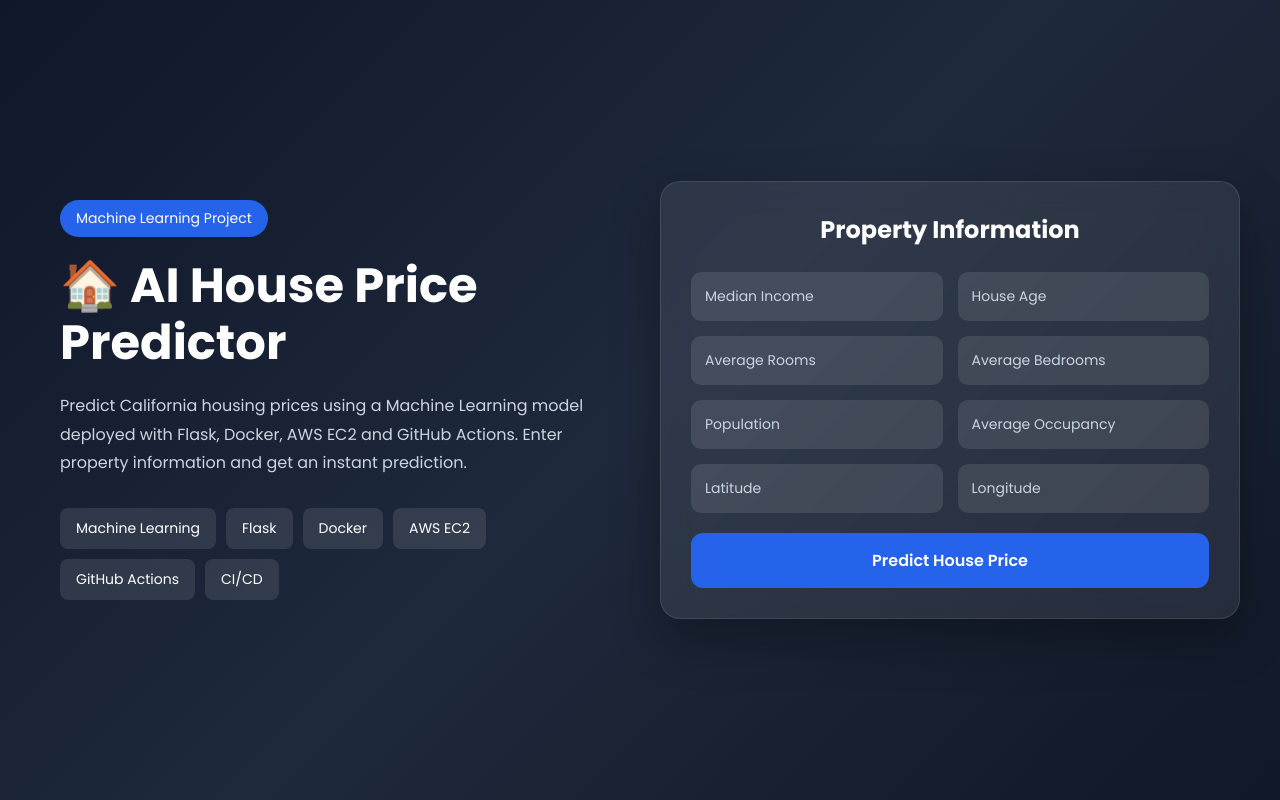
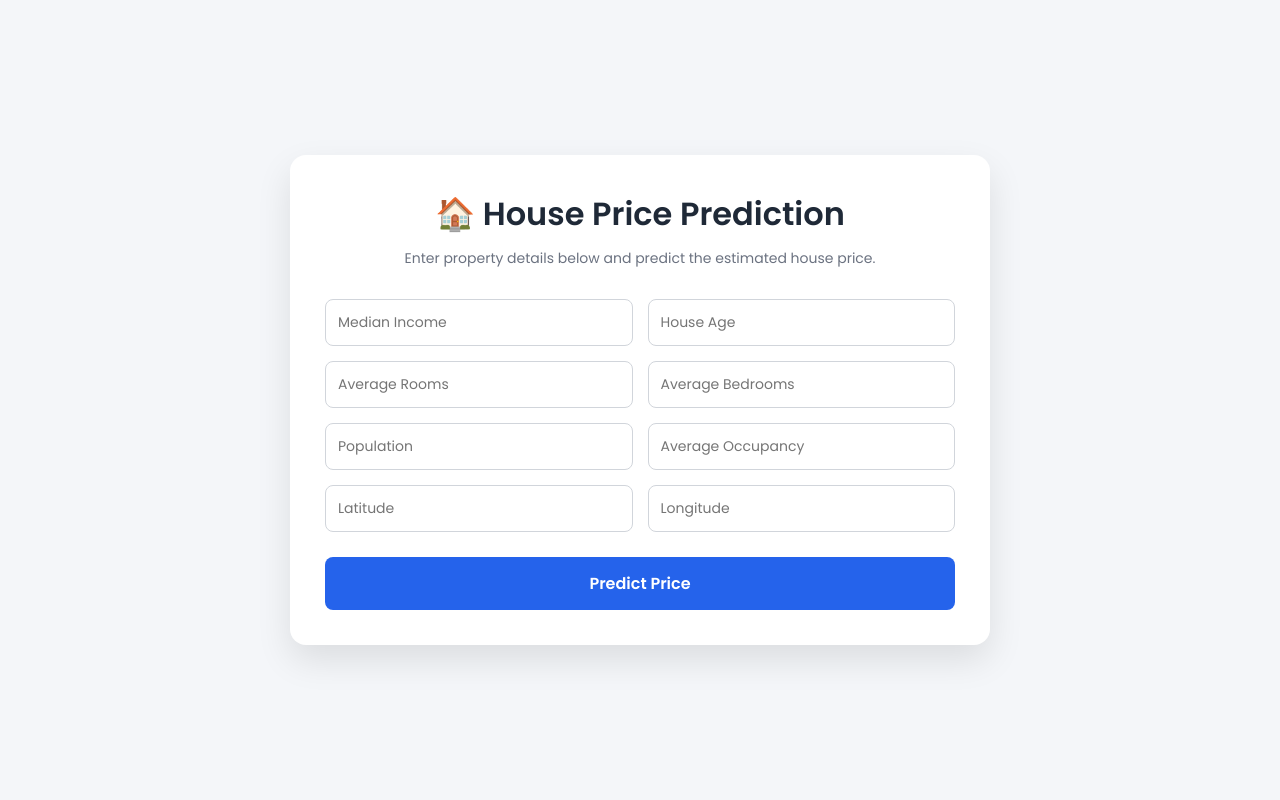
Before and after one commit to mahmoudnajdy/Production-Ready-End-to-End-Machine-Learning-Project-with-Flask-Docker-GitHub-Actions, a Flask app: page / in a window 1280 px wide. Run offline with Flask 3, Linux system fonts and the light colour scheme; parts of the project's set-up code (start-up, migrations or seed data) failed here and were passed over.

Commit message:
firts html file

```diff
--- a/templates/home.html
+++ b/templates/home.html
@@ -1,234 +1,137 @@
+
 <!DOCTYPE html>
+<html lang="en">
 
-<html lang="en">
 <head>
     <meta charset="UTF-8">
     <meta name="viewport" content="width=device-width, initial-scale=1.0">
-    <title>AI House Price Predictor</title>
+    <title>Boston House Price Prediction</title>
 
-
-<link href="https://fonts.googleapis.com/css2?family=Poppins:wght@300;400;500;600;700&display=swap" rel="stylesheet">
+    <link href="https://fonts.googleapis.com/css2?family=Poppins:wght@300;400;500;600&display=swap" rel="stylesheet">
 
     <style>
-
-    *{
-        margin:0;
-        padding:0;
-        box-sizing:border-box;
-        font-family:'Poppins',sans-serif;
+        * {
+            margin: 0;
+            padding: 0;
+            box-sizing: border-box;
+            font-family: 'Poppins', sans-serif;
         }
 
-    body{
-        min-height:100vh;
-        background:linear-gradient(
-            135deg,
-            #0f172a,
-            #1e293b,
-            #111827
-        );
-        display:flex;
-        justify-content:center;
-        align-items:center;
-        padding:30px;
-        color:white;
+        body {
+            background: #f4f6f9;
+            min-height: 100vh;
+            display: flex;
+            justify-content: center;
+            align-items: center;
+            padding: 40px;
         }
 
-    .main-container{
-        width:100%;
-        max-width:1200px;
-        display:grid;
-        grid-template-columns:1fr 1fr;
-        gap:40px;
-        align-items:center;
+        .container {
+            background: white;
+            width: 100%;
+            max-width: 700px;
+            padding: 35px;
+            border-radius: 16px;
+            box-shadow: 0 15px 35px rgba(0, 0, 0, 0.1);
         }
 
-    .left-section{
-        padding:20px;
+        h1 {
+            text-align: center;
+            margin-bottom: 10px;
+            color: #1f2937;
         }
 
-    .badge{
-        display:inline-block;
-        background:#2563eb;
-        padding:8px 16px;
-        border-radius:30px;
-        font-size:14px;
-        margin-bottom:20px;
+        .subtitle {
+            text-align: center;
+            color: #6b7280;
+            margin-bottom: 30px;
+            font-size: 14px;
         }
 
-    .title{
-        font-size:3rem;
-        line-height:1.2;
-        margin-bottom:20px;
+        .form-grid {
+            display: grid;
+            grid-template-columns: repeat(auto-fit, minmax(220px, 1fr));
+            gap: 15px;
         }
 
-    .description{
-        color:#cbd5e1;
-        line-height:1.8;
-        margin-bottom:30px;
+        input {
+            width: 100%;
+            padding: 12px;
+            border: 1px solid #d1d5db;
+            border-radius: 8px;
+            font-size: 14px;
+            transition: 0.3s;
         }
 
-    .tech-stack{
-        display:flex;
-        flex-wrap:wrap;
-        gap:10px;
+        input:focus {
+            border-color: #2563eb;
+            outline: none;
+            box-shadow: 0 0 8px rgba(37, 99, 235, 0.2);
         }
 
-    .tech{
-        background:rgba(255,255,255,0.1);
-        padding:10px 16px;
-        border-radius:8px;
-        font-size:14px;
+        button {
+            width: 100%;
+            margin-top: 25px;
+            padding: 14px;
+            background: #2563eb;
+            color: white;
+            border: none;
+            border-radius: 8px;
+            font-size: 16px;
+            font-weight: 600;
+            cursor: pointer;
+            transition: 0.3s;
         }
 
-    .form-card{
-        background:rgba(255,255,255,0.08);
-        backdrop-filter:blur(15px);
-        border:1px solid rgba(255,255,255,0.1);
-        padding:30px;
-        border-radius:20px;
-        box-shadow:0 20px 50px rgba(0,0,0,0.3);
+        button:hover {
+            background: #1d4ed8;
         }
 
-    .form-card h2{
-        margin-bottom:25px;
-        text-align:center;
+        .prediction-box {
+            margin-top: 25px;
+            padding: 15px;
+            text-align: center;
+            border-radius: 10px;
+            background: #eff6ff;
+            color: #1e40af;
+            font-weight: 600;
         }
 
-    .form-grid{
-        display:grid;
-        grid-template-columns:repeat(2,1fr);
-        gap:15px;
-    }
-
-    input{
-        width:100%;
-        padding:14px;
-        border:none;
-        border-radius:10px;
-        background:rgba(255,255,255,0.1);
-        color:white;
-        font-size:14px;
-    }
-
-    input::placeholder{
-        color:#cbd5e1;
-    }
-
-    input:focus{
-        outline:none;
-        border:1px solid #3b82f6;
-    }
-
-    button{
-        width:100%;
-        margin-top:20px;
-        padding:15px;
-        border:none;
-        border-radius:12px;
-        background:#2563eb;
-        color:white;
-        font-size:16px;
-        font-weight:600;
-        cursor:pointer;
-        transition:0.3s;
-    }
-
-    button:hover{
-        background:#1d4ed8;
-        transform:translateY(-2px);
-    }
-
-    .prediction-box{
-        margin-top:20px;
-        padding:15px;
-        text-align:center;
-        background:rgba(34,197,94,0.2);
-        border:1px solid rgba(34,197,94,0.4);
-        border-radius:10px;
-        color:#86efac;
-        font-weight:600;
-    }
-
-    @media(max-width:900px){
-
-        .main-container{
-            grid-template-columns:1fr;
-        }
-
-        .title{
-            font-size:2.2rem;
-        }
-
-        .form-grid{
-            grid-template-columns:1fr;
+        @media(max-width:600px) {
+            .container {
+                padding: 25px;
             }
         }
-
     </style>
-
-
 </head>
 
 <body>
 
-<div class="main-container">
+    <div class="container">
 
+        <h1>🏠 House Price Prediction</h1>
 
-<div class="left-section">
-
-    <div class="badge">
-        Machine Learning Project
-    </div>
-
-    <h1 class="title">
-        🏠 AI House Price Predictor
-    </h1>
-
-    <p class="description">
-        Predict California housing prices using a Machine Learning model
-        deployed with Flask, Docker, AWS EC2 and GitHub Actions.
-        Enter property information and get an instant prediction.
+        <p class="subtitle">
+            Enter property details below and predict the estimated house price.
         </p>
-
-    <div class="tech-stack">
-        <div class="tech">Machine Learning</div>
-        <div class="tech">Flask</div>
-        <div class="tech">Docker</div>
-        <div class="tech">AWS EC2</div>
-        <div class="tech">GitHub Actions</div>
-        <div class="tech">CI/CD</div>
-    </div>
-
-</div>
-
-<div class="form-card">
-
-    <h2>Property Information</h2>
 
         <form action="{{ url_for('predict') }}" method="post">
 
             <div class="form-grid">
 
                 <input type="text" name="MedInc" placeholder="Median Income" required>
-
                 <input type="text" name="HouseAge" placeholder="House Age" required>
-
                 <input type="text" name="AveRooms" placeholder="Average Rooms" required>
-
                 <input type="text" name="AveBedrms" placeholder="Average Bedrooms" required>
-
                 <input type="text" name="Population" placeholder="Population" required>
-
                 <input type="text" name="AveOccup" placeholder="Average Occupancy" required>
-
                 <input type="text" name="Latitude" placeholder="Latitude" required>
-
                 <input type="text" name="Longitude" placeholder="Longitude" required>
 
             </div>
 
             <button type="submit">
-            Predict House Price
+                Predict Price
             </button>
 
         </form>
@@ -241,8 +144,6 @@
 
     </div>
 
+</body>
 
-</div>
-
-</body>
 </html>
```
Also changed, not shown: .github/workflows/main.yaml. Lines whose indentation alone changed are shown as unchanged.
